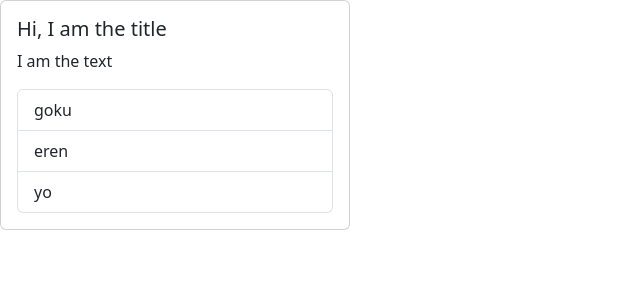
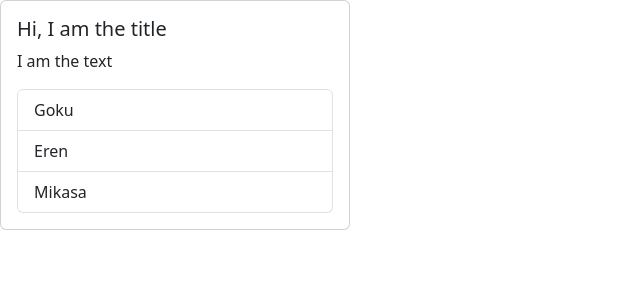
Before and after one commit to Brock808/React-Exercises, a React (Vite) app in the folder react-project/: page / in a window 1280 px wide. Shown: the top 300 px of the page, without its empty margins (0-640 px from the left). Built offline with nearby package versions, Linux system fonts and the light colour scheme; the HTML template or start-up script is replaced by a standard one.

Commit message:
feat: practicing state management

```diff
--- a/react-project/src/App.tsx
+++ b/react-project/src/App.tsx
@@ -2,7 +2,7 @@ import Card, { CardBody } from "./components/Card";
 import List from "./components/List";
 
 function App() {
-  const list = ["goku", "eren", "yo"];
+  const list = ["Goku", "Eren", "Mikasa"];
   return (
     <Card>
       <CardBody title="Hi, I am the title" text="I am the text" />
--- a/react-project/src/components/List.tsx
+++ b/react-project/src/components/List.tsx
@@ -1,19 +1,23 @@
+import { useState } from "react";
+
 type ListProps = {
   data: string[];
 };
 
 function List({ data }: ListProps) {
-  function handleEvent(text: string) {
-    console.log(text);
+  const [index, setIndex] = useState(-1);
+
+  function handleClick(i: number) {
+    setIndex(i);
   }
 
   return (
     <ul className="list-group">
-      {data.map((element) => (
+      {data.map((element, i) => (
         <li
-          onClick={() => handleEvent(element)}
+          onClick={() => handleClick(i)}
           key={element}
-          className="list-group-item"
+          className={`list-group-item ${index === i ? "active" : ""}`}
         >
           {element}
         </li>
```
